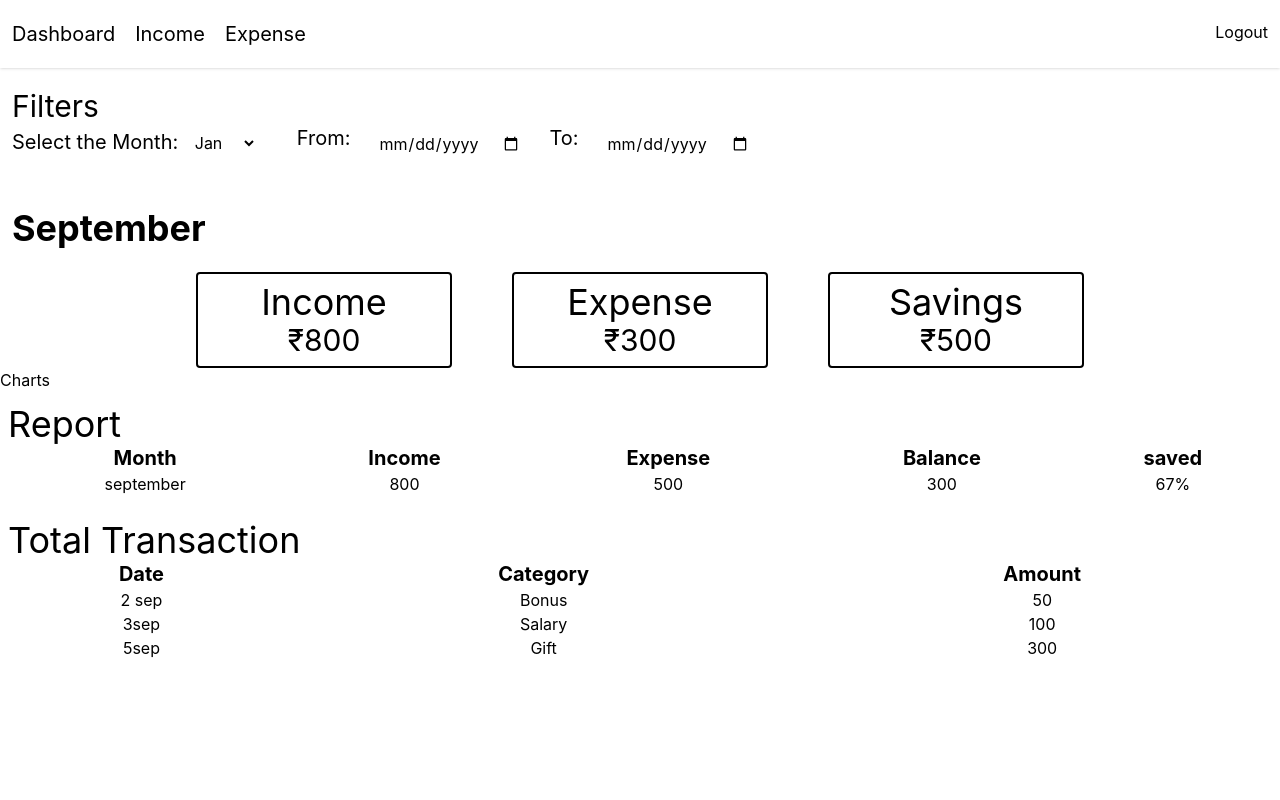
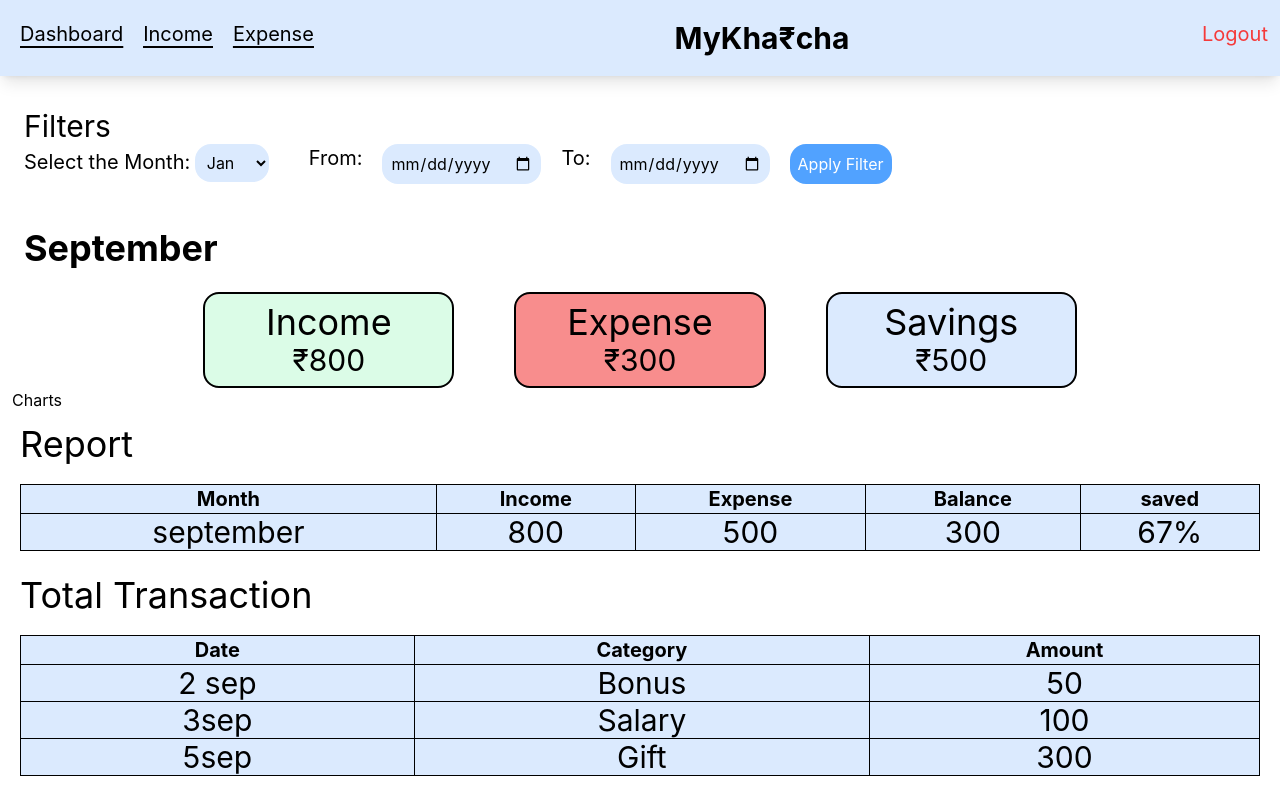
Before and after one commit to Nirbhaykumarstp/Money-tracker, a website: page dashboard.html in a window 1280 px wide. Drawn offline with Linux system fonts and the light colour scheme.

Commit message:
Dashboard design changed

```diff
--- a/dashboard.html
+++ b/dashboard.html
@@ -6,32 +6,34 @@
     <meta name='viewport' content='width=device-width, initial-scale=1'>
     <title>Dashboard</title>
     <link rel='stylesheet' href='./src/output.css'>
-
 </head>
 
 <body class="font-serif">
-    <header class="w-full py-5 shadow">
+    <header class="w-full py-5 shadow-lg bg-blue-100">
         <nav class="w-full">
             <ul class="flex flex-row justify-between">
-                <div class="flex flex-row justify-center gap-5 text-xl px-3">
-                    <li><a href="dashboard.html">Dashboard</a></li>
-                    <li><a href="income.html">Income</a></li>
-                    <li><a href="expense.html">Expense</a></li>
+                <div class="flex flex-row justify-center gap-5 text-xl px-5">
+                    <li class="underline underline-offset-3"><a href="dashboard.html">Dashboard</a></li>
+                    <li class="underline underline-offset-3"><a href="income.html">Income</a></li>
+                    <li class="underline underline-offset-3"><a href="expense.html">Expense</a></li>
+                </div>
+                <div>
+                    <h1 class="text-3xl font-bold text-center">MyKha₹cha</h1>
                 </div>
                 <div class="px-3">
-                    <li class="text-red-700"><a href="logout">Logout</a></li>
+                    <li class="text-red-200 text-xl"><a href="logout">Logout</a></li>
                 </div>
             </ul>
         </nav>
     </header>
-    <main>
+    <main class="px-3 py-3">
         <section id="filter" class="px-3 py-5">
             <div>
                 <h2 class="text-3xl">Filters</h2>
                 <div class="flex flex-row gap-10">
                     <div>
                         <label for="month" class="text-xl">Select the Month:</label>
-                        <select name="month" id="month" class="px-2 py-2">
+                        <select name="month" id="month" class="px-2 py-2 bg-blue-100 rounded-2xl">
                             <option value="January">Jan</option>
                             <option value="February">Feb</option>
                             <option value="March">Mar</option>
@@ -49,11 +51,13 @@
                     <div class="flex flex-row gap-5">
                         <label for="from" class="text-xl">
                             From:</label>
-                        <input type="date" class="px-2 py-2">
+                        <input type="date" class="px-2 py-2 bg-blue-100 rounded-2xl">
 
                         <label for="to" class="text-xl">
                             To:</label>
-                        <input type="date" class="px-2 py-2">
+                        <input type="date" class="px-2 py-2 bg-blue-100 rounded-2xl">
+
+                        <button class="text-2xl bg-blue-400 text-white rounded-2xl px-2 py-2 hover:pointer">Apply Filter</button>
 
                     </div>
                 </div>
@@ -63,15 +67,15 @@
             <h1 class="text-4xl font-bold  py-3">September</h1>
         </section>
         <section class="info flex flex-row justify-center gap-15">
-            <div class="border-2 px-2 py-2 rounded w-tenth h-tenth text-center">
+            <div class="border-2 px-2 py-2 rounded-2xl w-tenth h-tenth text-center bg-green-100">
                 <h1 class="text-4xl">Income</h1>
                 <h2 class="text-3xl">₹<span>800</span></h2>
             </div>
-            <div class="border-2 px-2 py-2 rounded w-tenth h-tenth text-center">
+            <div class="border-2 px-2 py-2 rounded-2xl w-tenth h-tenth text-center bg-red-100">
                 <h1 class="text-4xl">Expense</h1>
                 <h2 class="text-3xl">₹<span>300</span></h2>
             </div>
-            <div class="border-2 px-2 py-2 rounded w-tenth h-tenth text-center">
+            <div class="border-2 px-2 py-2 rounded-2xl w-tenth h-tenth text-center bg-blue-100">
                 <h1 class="text-4xl">Savings</h1>
                 <h2 class="text-3xl">₹<span>500</span></h2>
             </div>
@@ -79,209 +83,60 @@
         <section class="charts">
             <h2>Charts</h2>
         </section>
-        <section class="monthly-repo px-2 py-3 flex flex-col justify-center">
+        <section class="monthly-repo px-2 py-3 flex flex-col justify-center gap-5">
             <h2 class="text-4xl">Report</h2>
-            <table>
+            <table class="bg-blue-100 w-full border-collapse border border-slate-400">
                 <thead class="text-xl shadow-2xs">
-                    <tr>
-                        <th>Month</th>
-                        <th>Income</th>
-                        <th>Expense</th>
-                        <th>Balance</th>
-                        <th>saved</th>
+                    <tr class="bg-slate-100">
+                        <th class="border border-slate-300 p-3 text-left">Month</th>
+                        <th class="border border-slate-300 p-3 text-left">Income</th>
+                        <th class="border border-slate-300 p-3 text-left">Expense</th>
+                        <th class="border border-slate-300 p-3 text-left">Balance</th>
+                        <th class="border border-slate-300 p-3 text-left">saved</th>
                     </tr>
                 </thead>
                 <tbody>
-                    <tr class="text-center">
-                        <td>september</td>
-                        <td>800</td>
-                        <td>500</td>
-                        <td>300</td>
-                        <td>67%</td>
+                    <tr class="text-center text-3xl">
+                        <td class="border border-slate-300 p-3">september</td>
+                        <td class="border border-slate-300 p-3">800</td>
+                        <td class="border border-slate-300 p-3">500</td>
+                        <td class="border border-slate-300 p-3">300</td>
+                        <td class="border border-slate-300 p-3">67%</td>
                     </tr>
                 </tbody>
             </table>
         </section>
 
-        <section class="total-transaction px-2 py-3 flex flex-col justify-center">
+        <section class="total-transaction px-2 py-3 flex flex-col justify-center gap-5">
             <h2 class="text-4xl">Total Transaction</h2>
-            <table class="repo-table">
+            <table class="repo-table bg-blue-100 w-full border-collapse border border-slate-400">
                     <thead class="text-xl shadow-2xs">
-                        <tr>
-                            <th>Date</th>
-                            <th>Category</th>
-                            <th>Amount</th>
+                        <tr class="bg-slate-100">
+                            <th class="border border-slate-300 p-3 text-left">Date</th>
+                            <th class="border border-slate-300 p-3 text-left">Category</th>
+                            <th class="border border-slate-300 p-3 text-left">Amount</th>
                         </tr>
                     </thead>
                     <tbody class="text-center">
-                        <tr>
-                            <td>2 sep</td>
-                            <td>Bonus</td>
-                            <td>50</td>
+                        <tr class="text-3xl">
+                            <td class="border border-slate-300 p-3">2 sep</td>
+                            <td class="border border-slate-300 p-3">Bonus</td>
+                            <td class="border border-slate-300 p-3"> 50</td>
                         </tr>
-                        <tr>
-                            <td>3sep</td>
-                            <td>Salary</td>
-                            <td>100</td>
+                        <tr class="text-3xl">
+                            <td class="border border-slate-300 p-3">3sep</td>
+                            <td class="border border-slate-300 p-3">Salary</td>
+                            <td class="border border-slate-300 p-3">100</td>
                         </tr>
-                        <tr>
-                            <td>5sep</td>
-                            <td>Gift</td>
-                            <td>300</td>
+                        <tr class="text-3xl">
+                            <td class="border border-slate-300 p-3">5sep</td>
+                            <td class="border border-slate-300 p-3">Gift</td>
+                            <td class="border border-slate-300 p-3">300</td>
                         </tr>
                     </tbody>
                 </table>
         </section>
     </main>
-    <footer>
-
-    </footer>
 </body>
 
 </html>
-
-
-<!-- <!DOCTYPE html>
-<html lang='en'>
-
-<head>
-    <meta charset='utf-8'>
-    <meta name='viewport' content='width=device-width, initial-scale=1'>
-    <title>Dashboard</title>
-    <link rel='stylesheet' href='styles.css'>
-    <link rel='stylesheet' href='./src/output.css'>
-
-</head>
-
-<body>
-    <header class="head">
-        <nav id="nav-top">
-            <ul class="menus">
-                <li><img src="navLogo/Gemini_Generated_Image_xsnlkpxsnlkpxsnl.png" alt="Logo" id="logo"></li>
-                <li>Dashboard</li>
-                <li>Income overview</li>
-                <li>Expense overview</li>
-                <li><button id="toggle">Light</button></li>
-                <Button id="logout">Logout</Button>
-            </ul>
-        </nav>
-    </header>
-    <main>
-        <div>
-            <h2>Filters</h2>
-            <div class="filter-container">
-                <div class="menus filters">
-                    <div>
-                        <h3>Month</h3>
-                        <select name="month" id="month">
-                            <option value="January">Jan</option>
-                            <option value="February">Feb</option>
-                            <option value="March">Mar</option>
-                            <option value="April">Apr</option>
-                            <option value="May">May</option>
-                            <option value="June">June</option>
-                            <option value="July">July</option>
-                            <option value="August">Aug</option>
-                            <option value="September">Sept</option>
-                            <option value="October">Oct</option>
-                            <option value="November">Nov</option>
-                            <option value="December">Dec</option>
-                        </select>
-                    </div>
-                    <div>
-                        <h3>Date (From - To)</h3>
-                        <div class="menus filters">
-                            <div>
-                                <h2>From</h2>
-                                <input type="date">
-                            </div>
-                            <div>
-                                <h2>To</h2>
-                                <input type="date">
-                            </div>
-                        </div>
-                    </div>
-                </div>
-            </div>
-        </div>
-        <h1>September 2026</h1>
-        <div class="menus data">
-            <div class="stats">
-                <h4>Income</h4>
-                <h1 id="income">₹<span>800</span></h1>
-            </div>
-            <div class="stats">
-                <h4>Expense</h4>
-                <h1 id="expense">₹<span>500</span></h1>
-            </div>
-            <div class="stats">
-                <h4>Savings</h4>
-                <h1 id="saving">₹<span>300</span></h1>
-            </div>
-        </div>
-        <section class="charts">
-            <h2>Charts</h2>
-        </section>
-        <div class="monthlyrepo">
-            <h2>Monthly Reports</h2>
-            <div class="repo-container">
-                <table border="2" class="repo-table">
-                    <thead>
-                        <tr>
-                            <th>Month</th>
-                            <th>Income</th>
-                            <th>Expense</th>
-                            <th>Balance</th>
-                            <th>saved</th>
-                        </tr>
-                    </thead>
-                    <tbody>
-                        <tr>
-                            <td>september</td>
-                            <td>800</td>
-                            <td>500</td>
-                            <td>300</td>
-                            <td>67%</td>
-                        </tr>
-                    </tbody>
-                </table>
-            </div>
-        </div>
-        <section>
-            <div>
-                <h1>Transactions in <span>September</span> <span>2026</span></h1>
-            </div>
-            <div class="repo-container">
-                <h2>Total Entries</h2>
-                <table border="2" class="repo-table">
-                    <thead>
-                        <tr>
-                            <th>Date</th>
-                            <th>Category</th>
-                            <th>Amount</th>
-                        </tr>
-                    </thead>
-                    <tbody>
-                        <tr>
-                            <td>2 sep</td>
-                            <td>Bonus</td>
-                            <td>50</td>
-                        </tr>
-                        <tr>
-                            <td>3sep</td>
-                            <td>Salary</td>
-                            <td>100</td>
-                        </tr>
-                        <tr>
-                            <td>5sep</td>
-                            <td>Gift</td>
-                            <td>300</td>
-                        </tr>
-                    </tbody>
-                </table>
-            </div>
-        </section>
-    </main>
-</body>
-
-</html> -->
```
Also changed, not shown: src/output.css.
